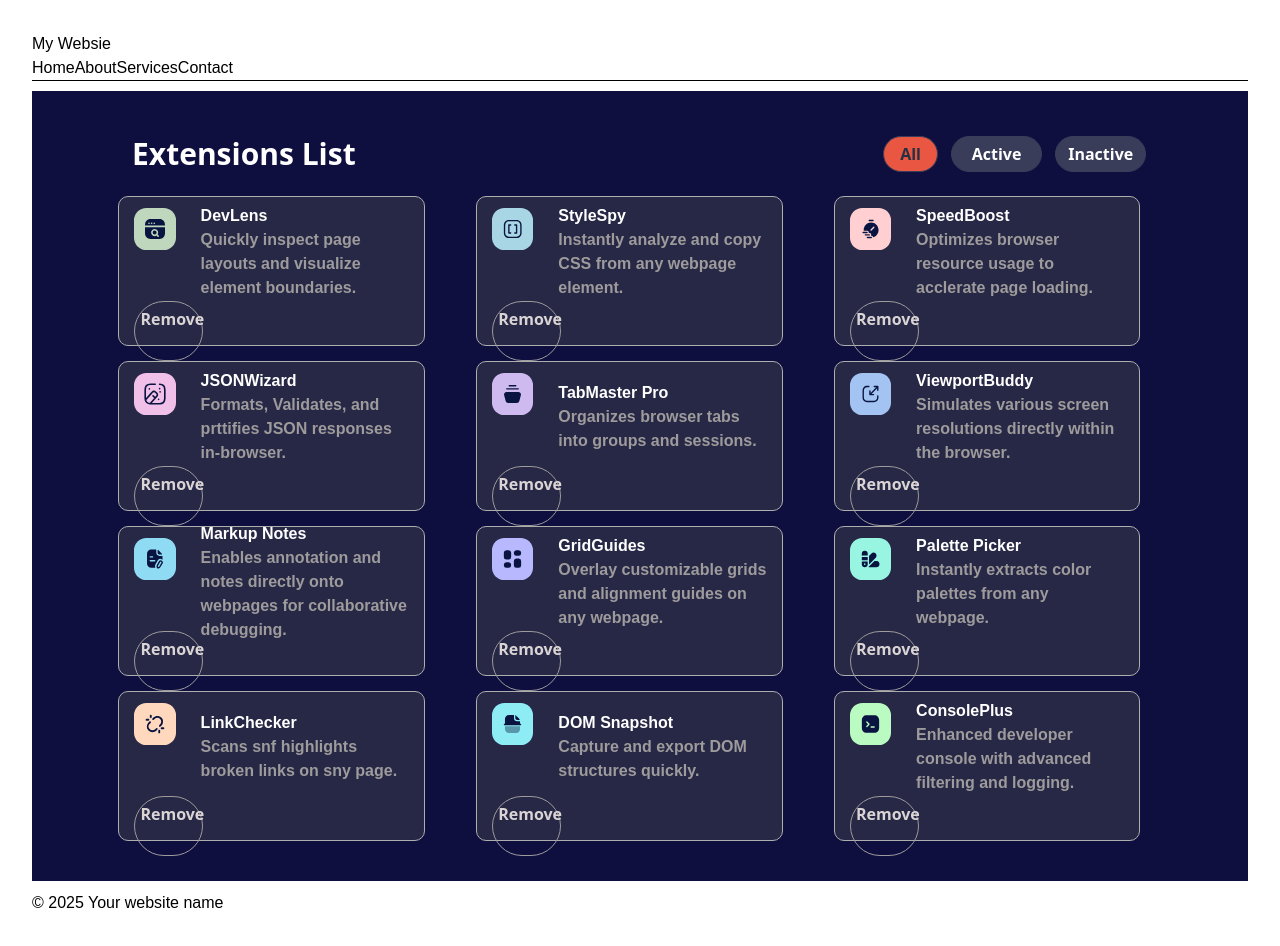
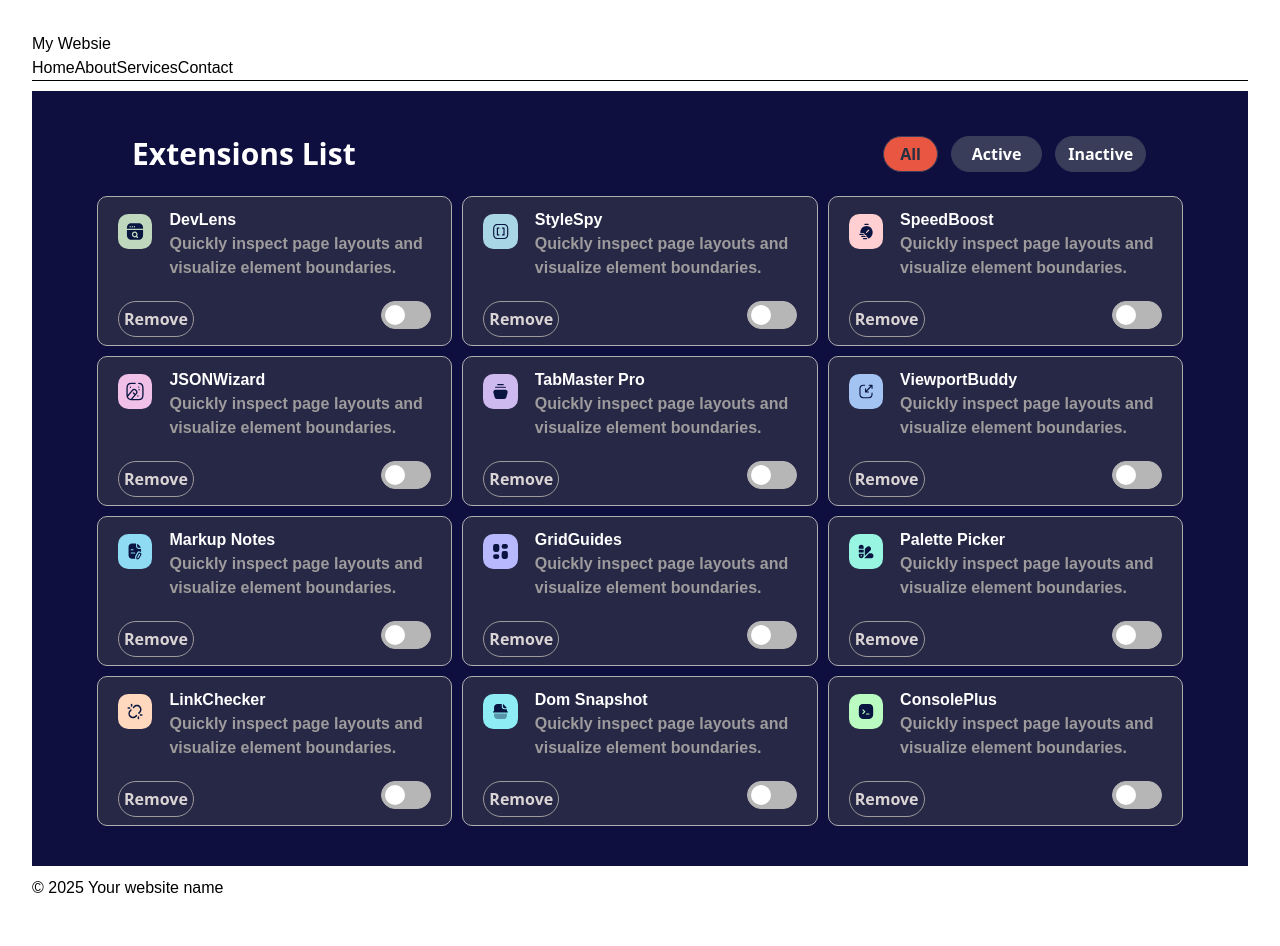
Before and after one commit to stessyenni/CAASITECH-Projects, a Next.js app in the folder nextjs-project/: page /ExtensionList in a window 1280 px wide. Built offline with nearby package versions, Linux system fonts and the light colour scheme.

Commit message:
Extension List cards

```diff
--- a/nextjs-project/src/app/ExtensionList/ExtensionsList.jsx
+++ b/nextjs-project/src/app/ExtensionList/ExtensionsList.jsx
@@ -1,21 +1,26 @@
-import React from 'react'
+'use client';
+import React from "react";
+import {useState} from "react";
 
 function ExtensionsList(props) {
+  const [toggled, setToggled] = useState(false);
   return (
     <>
       <div className='extenCard'>
         <div className='cards'>
           <img className='cards-image' src={props.image} alt="Profile Picture" />
 
-        <div className='cards-text'>
-          <h2 className='cards-title'>{props.title}</h2>
-          <p className='cards-para'>{props.intro}</p>
-        </div>
+          <div className='cards-text'>
+            <h2 className='cards-title'>{props.title}</h2>
+            <p className='cards-para'>{props.intro}</p>
+          </div>
         </div>
 
         <div className='bottomBtns'>
-          <button>Remove</button>
-          <button src='' ></button>
+          <button className='removeBtn'>Remove</button>
+          <button className={`toggleBtn ${toggled ? "toggled" : ""}`} onClick={() => setToggled(!toggled)}>
+            <div className='flip'></div>
+          </button>
       </div>
       </div>
 
@@ -24,4 +29,4 @@ function ExtensionsList(props) {
   )
 }
 
-export default ExtensionsList
+export default ExtensionsList;
--- a/nextjs-project/src/app/ExtensionList/page.jsx
+++ b/nextjs-project/src/app/ExtensionList/page.jsx
@@ -1,7 +1,70 @@
 import React from 'react'
 import ExtensionsList from './ExtensionsList'
 
-const ExtensionPage = () => {
+function ExtensionPage() {
+
+    const extensionCards = [
+        {
+            image: '/logo-devlens.svg',
+            title: 'DevLens',
+            intro: 'Quickly inspect page layouts and visualize element boundaries.'
+        },
+        {
+            image: '/logo-style-spy.svg',
+            title: 'StyleSpy',
+            intro: 'Quickly inspect page layouts and visualize element boundaries.'
+        },
+        {
+            image: '/logo-speed-boost.svg',
+            title: 'SpeedBoost',
+            intro: 'Quickly inspect page layouts and visualize element boundaries.'
+        },
+        {
+            image: '/logo-json-wizard.svg',
+            title: 'JSONWizard',
+            intro: 'Quickly inspect page layouts and visualize element boundaries.'
+        },
+        {
+            image: '/logo-tab-master-pro.svg',
+            title: 'TabMaster Pro',
+            intro: 'Quickly inspect page layouts and visualize element boundaries.'
+        },
+        {
+            image: '/logo-viewport-buddy.svg',
+            title: 'ViewportBuddy',
+            intro: 'Quickly inspect page layouts and visualize element boundaries.'
+        },
+        {
+            image: '/logo-markup-notes.svg',
+            title: 'Markup Notes',
+            intro: 'Quickly inspect page layouts and visualize element boundaries.'
+        },
+        {
+            image: '/logo-grid-guides.svg',
+            title: 'GridGuides',
+            intro: 'Quickly inspect page layouts and visualize element boundaries.'
+        },
+        {
+            image: '/logo-palette-picker.svg',
+            title: 'Palette Picker',
+            intro: 'Quickly inspect page layouts and visualize element boundaries.'
+        },
+        {
+            image: '/logo-link-checker.svg',
+            title: 'LinkChecker',
+            intro: 'Quickly inspect page layouts and visualize element boundaries.'
+        },
+        {
+            image: '/logo-dom-snapshot.svg',
+            title: 'Dom Snapshot',
+            intro: 'Quickly inspect page layouts and visualize element boundaries.'
+        },
+        {
+            image: '/logo-console-plus.svg',
+            title: 'ConsolePlus',
+            intro: 'Quickly inspect page layouts and visualize element boundaries.'
+        }
+    ]
     return (
         <div className='ExtensionCards'>
             <div className='topBtns'>
@@ -12,27 +75,86 @@ const ExtensionPage = () => {
                     <button>Inactive</button>
                 </div>
             </div>
+            <div className='grid grid-cols-3'>
+                {
+                    extensionCards.map((card, index) => (
+                        <ExtensionsList
+                            key={index}
+                            image={card.image}
+                            title={card.title}
+                            intro={card.intro}
+                        />
+                    ))
+                }
+            </div>
 
-            <div className='ExtenList'>
+            {/* <div className='ExtenList'>
                 <div className='List1'>
-                    <ExtensionsList image='/logo-devlens.svg' title='DevLens' intro='Quickly inspect page layouts and visualize element boundaries.' />
-                    <ExtensionsList image='/logo-json-wizard.svg' title='JSONWizard' intro='Formats, Validates, and prttifies JSON responses in-browser.' />
-                    <ExtensionsList image='/logo-markup-notes.svg' title='Markup Notes'intro='Enables annotation and notes directly onto webpages for collaborative debugging.' />
-                    <ExtensionsList image='/logo-link-checker.svg' title='LinkChecker' intro='Scans snf highlights broken links on sny page.' />
+                    <ExtensionsList
+                        image='/logo-devlens.svg'
+                        title='DevLens'
+                        intro='Quickly inspect page layouts and visualize element boundaries.' />
+
+                    <ExtensionsList
+                        image='/logo-json-wizard.svg'
+                        title='JSONWizard'
+                        intro='Formats, Validates, and prttifies JSON responses in-browser.' />
+
+                    <ExtensionsList
+                        image='/logo-markup-notes.svg'
+                        title='Markup Notes'
+                        intro='Enables annotation and notes directly onto webpages for collaborative debugging.' />
+
+                    <ExtensionsList
+                        image='/logo-link-checker.svg'
+                        title='LinkChecker'
+                        intro='Scans snf highlights broken links on sny page.' />
                 </div>
+
                 <div className='List2'>
-                    <ExtensionsList image='/logo-style-spy.svg' title='StyleSpy' intro='Instantly analyze and copy CSS from any webpage element.' />
-                    <ExtensionsList image='/logo-tab-master-pro.svg' title='TabMaster Pro' intro='Organizes browser tabs into groups and sessions.' />
-                    <ExtensionsList image='/logo-grid-guides.svg' title='GridGuides' intro='Overlay customizable grids and alignment guides on any webpage.' />
-                    <ExtensionsList image='/logo-dom-snapshot.svg' title='DOM Snapshot' intro='Capture and export DOM structures quickly.' />
+                    <ExtensionsList
+                        image='/logo-style-spy.svg'
+                        title='StyleSpy'
+                        intro='Instantly analyze and copy CSS from any webpage element.' />
+
+                    <ExtensionsList
+                        image='/logo-tab-master-pro.svg'
+                        title='TabMaster Pro'
+                        intro='Organizes browser tabs into groups and sessions.' />
+
+                    <ExtensionsList
+                        image='/logo-grid-guides.svg'
+                        title='GridGuides'
+                        intro='Overlay customizable grids and alignment guides on any webpage.' />
+
+                    <ExtensionsList
+                        image='/logo-dom-snapshot.svg'
+                        title='DOM Snapshot'
+                        intro='Capture and export DOM structures quickly.' />
                 </div>
+
                 <div className='List3'>
-                    <ExtensionsList image='/logo-speed-boost.svg' title='SpeedBoost' intro='Optimizes browser resource usage to acclerate page loading.' />
-                    <ExtensionsList image='/logo-viewport-buddy.svg' title='ViewportBuddy' intro='Simulates various screen resolutions directly within the browser.' />
-                    <ExtensionsList image='/logo-palette-picker.svg' title='Palette Picker' intro='Instantly extracts color palettes from any webpage.' />
-                    <ExtensionsList image='/logo-console-plus.svg' title='ConsolePlus' intro='Enhanced developer console with advanced filtering and logging.' />
+                    <ExtensionsList
+                        image='/logo-speed-boost.svg'
+                        title='SpeedBoost'
+                        intro='Optimizes browser resource usage to acclerate page loading.' />
+
+                    <ExtensionsList
+                        image='/logo-viewport-buddy.svg'
+                        title='ViewportBuddy'
+                        intro='Simulates various screen resolutions directly within the browser.' />
+
+                    <ExtensionsList
+                        image='/logo-palette-picker.svg'
+                        title='Palette Picker'
+                        intro='Instantly extracts color palettes from any webpage.' />
+
+                    <ExtensionsList
+                        image='/logo-console-plus.svg'
+                        title='ConsolePlus'
+                        intro='Enhanced developer console with advanced filtering and logging.' />
                 </div>
-            </div>
+            </div> */}
         </div>
   )
 }
--- a/nextjs-project/src/app/globals.css
+++ b/nextjs-project/src/app/globals.css
@@ -97,6 +97,7 @@ body {
   color: rgb(72, 72, 72);
 }
 
+
 .ExtensionCards {
   font-family: 'noto sans';
   background: rgb(14, 14, 63);
@@ -147,16 +148,17 @@ body {
   color: white;
 }
 
-.ExtenList {
-  width: 90%;
-  display: flex;
-  align-items: center;
+.grid {
+  width: 100%;
+  padding: 0px 65px;
+  display: grid;
+  gap: 10px;
 }
 
 .extenCard {
-  width: 70%;
+  width: 100%;
   height: 150px;
-  padding: 15px;
+  padding: 20px;
   border-radius: 10px;
   border: 0.5px solid rgb(173, 174, 174);
   background-color: rgb(39, 39, 70);
@@ -168,18 +170,17 @@ body {
 .extenCard .cards {
   width: 100%;
   height: 50%;
-  padding-top: 20px;
   display: flex;
   flex-direction: row;
   align-items: center;
   justify-content: center;
-  gap: 25px;
+  gap: 17px;
 }
 
 .extenCard .cards-image {
-  width: 15%;
+  width: 11%;
   height: auto;
-  margin-top: -45px;
+  margin-top: -25px;
   border-radius: 30%;
 }
 
@@ -198,38 +199,14 @@ body {
   font-weight: bolder;
 }
 
-.ExtenList .List1 {
-  width: 40%;
-  margin: 0px -40px;
-  /* border: 3px solid red; */
+.extenCard .bottomBtns {
+  width: 100%;
   display: flex;
-  flex-direction: column;
-  align-items: center;
-  gap: 15px;
+  flex-direction: row;
+  justify-content: space-between;
 }
 
-.ExtenList .List2 {
-  width: 40%;
-  margin: 0px -40px;
-  /* border: 2px solid blue; */
-  display: flex;
-  flex-direction: column;
-  align-items: center;
-  gap: 15px;
-}
-
-.ExtenList .List3 {
-  width: 40%;
-  margin: 0px -40px;
-  /* border: 2px solid green; */
-  display: flex;
-  flex-direction: column;
-  align-items: center;
-  gap: 15px;
-}
-
-.ExtenList .bottomBtns {
-  width: 25%;
+.bottomBtns .removeBtn {
   outline: none;
   border: 1px solid rgb(157, 155, 155);
   border-radius: 40px;
@@ -238,3 +215,39 @@ body {
   font-weight: bold;
   padding: 5px;
 }
+
+.bottomBtns .toggleBtn {
+  width: 50px;
+  height: 28px;
+  background-color: rgb(183, 182, 182);
+  border: 1px solid rgb(183, 182, 182);
+  border-radius: 99px;
+  transition: background-color 0.1s ease, border-color 0.2s ease;
+  box-sizing: 1px 1px 10px black;
+  position: relative;
+}
+
+.toggleBtn .flip {
+  height: 20px;
+  width: 20px;
+  background-color: white;
+  border-radius: 99px;
+  transform: translateX(0);
+  transition: left 0.15s ease;
+  position: absolute;
+  left: 3px;
+  top: 50%;
+  transform: translateY(-50%);
+}
+
+.toggleBtn.toggled {
+  background-color: rgb(208, 82, 37);
+}
+
+.toggleBtn:hover {
+  border-color: gray;
+}
+
+.toggleBtn.toggled .flip {
+  left: calc(50px - 25px);
+}
```
